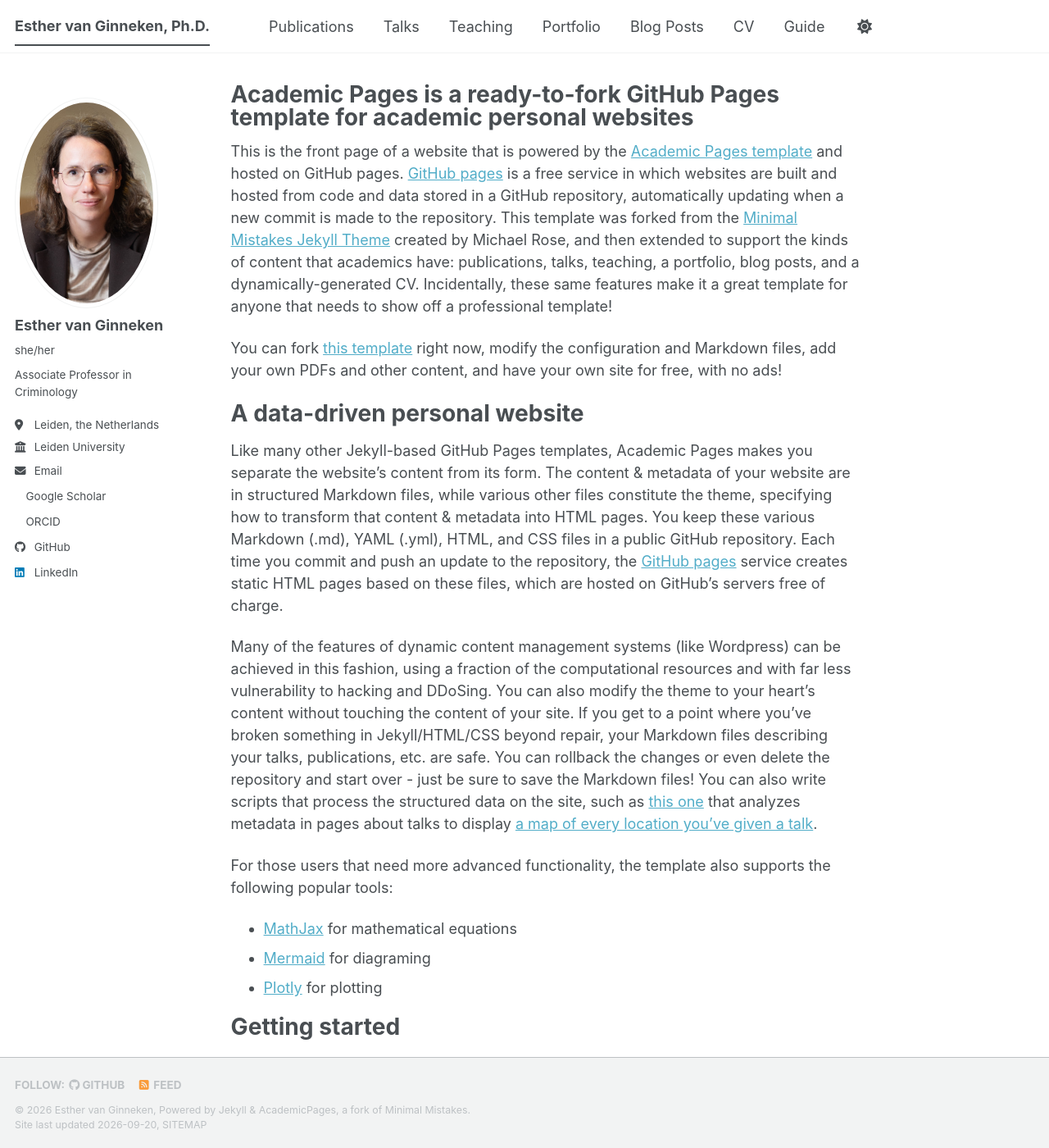
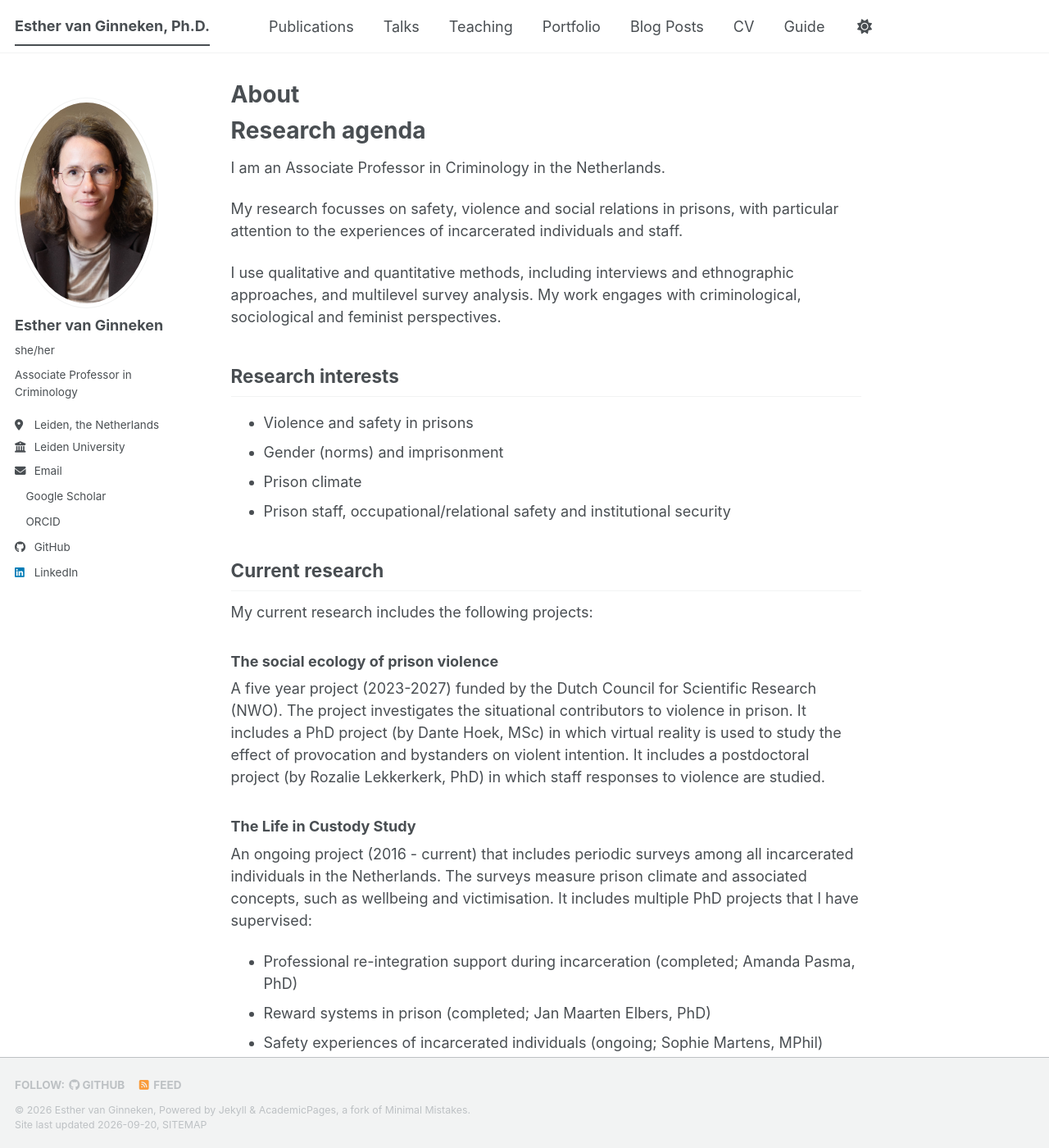
Before and after one commit to EsthervanGinneken/EsthervanGinneken.github.io, a Jekyll site: the page built from _pages/about.md, in a window 1280 px wide and 1400 px high. Shown: the whole window at 82% size. Built offline with Jekyll 4.4.1, drawn with Linux system fonts in a browser that asks for light colours; a style sheet for code colours, icons or effects is not loaded; some of the changed text lies outside the part shown.

Commit message:
Revise About page content and title
Updated the 'About' page to reflect personal information and research interests.

```diff
--- a/_pages/about.md
+++ b/_pages/about.md
@@ -1,56 +1,49 @@
 ---
 permalink: /
-title: "Academic Pages is a ready-to-fork GitHub Pages template for academic personal websites"
+title: "About"
 author_profile: true
 redirect_from:
   - /about/
   - /about.html
 ---
 
-This is the front page of a website that is powered by the [Academic Pages template](https://github.com/academicpages/academicpages.github.io) and hosted on GitHub pages. [GitHub pages](https://pages.github.com) is a free service in which websites are built and hosted from code and data stored in a GitHub repository, automatically updating when a new commit is made to the repository. This template was forked from the [Minimal Mistakes Jekyll Theme](https://mmistakes.github.io/minimal-mistakes/) created by Michael Rose, and then extended to support the kinds of content that academics have: publications, talks, teaching, a portfolio, blog posts, and a dynamically-generated CV. Incidentally, these same features make it a great template for anyone that needs to show off a professional template!
+# Research agenda
 
- You can fork [this template](https://github.com/academicpages/academicpages.github.io) right now, modify the configuration and Markdown files, add your own PDFs and other content, and have your own site for free, with no ads!
+I am an Associate Professor in Criminology in the Netherlands.
 
-A data-driven personal website
-======
-Like many other Jekyll-based GitHub Pages templates, Academic Pages makes you separate the website's content from its form. The content & metadata of your website are in structured Markdown files, while various other files constitute the theme, specifying how to transform that content & metadata into HTML pages. You keep these various Markdown (.md), YAML (.yml), HTML, and CSS files in a public GitHub repository. Each time you commit and push an update to the repository, the [GitHub pages](https://pages.github.com/) service creates static HTML pages based on these files, which are hosted on GitHub's servers free of charge.
+My research focusses on safety, violence and social relations in prisons, with particular attention to the experiences of incarcerated individuals and staff.
 
-Many of the features of dynamic content management systems (like Wordpress) can be achieved in this fashion, using a fraction of the computational resources and with far less vulnerability to hacking and DDoSing. You can also modify the theme to your heart's content without touching the content of your site. If you get to a point where you've broken something in Jekyll/HTML/CSS beyond repair, your Markdown files describing your talks, publications, etc. are safe. You can rollback the changes or even delete the repository and start over - just be sure to save the Markdown files! You can also write scripts that process the structured data on the site, such as [this one](https://github.com/academicpages/academicpages.github.io/blob/master/talkmap.ipynb) that analyzes metadata in pages about talks to display [a map of every location you've given a talk](https://academicpages.github.io/talkmap.html).
+I use qualitative and quantitative methods, including interviews and ethnographic approaches, and multilevel survey analysis.
+My work engages with criminological, sociological and feminist perspectives.
 
-For those users that need more advanced functionality, the template also supports the following popular tools:
-- [MathJax](https://www.mathjax.org/) for mathematical equations
-- [Mermaid](https://mermaid.js.org/) for diagraming
-- [Plotly](https://plotly.com/javascript/) for plotting
+## Research interests
 
-Getting started
-======
-1. Register a GitHub account if you don't have one and confirm your e-mail (required!)
-1. Fork [this template](https://github.com/academicpages/academicpages.github.io) by clicking the "Use this template" button in the top right.
-1. Go to the repository's settings (rightmost item in the tabs that start with "Code", should be below "Unwatch"). Rename the repository "[your GitHub username].github.io", which will also be your website's URL.
-1. Set site-wide configuration and create content & metadata (see below -- also see [this set of diffs](https://archive.is/3TPas) showing what files were changed to set up [an example site](https://getorg-testacct.github.io) for a user with the username "getorg-testacct")
-1. Upload any files (like PDFs, .zip files, etc.) to the files/ directory. They will appear at https://[your GitHub username].github.io/files/example.pdf.
-1. Check status by going to the repository settings, in the "GitHub pages" section
+- Violence and safety in prisons
+- Gender (norms) and imprisonment
+- Prison climate
+- Prison staff, occupational/relational safety and institutional security
 
-Site-wide configuration
-------
-The main configuration file for the site is in the base directory in [_config.yml](https://github.com/academicpages/academicpages.github.io/blob/master/_config.yml), which defines the content in the sidebars and other site-wide features. You will need to replace the default variables with ones about yourself and your site's github repository. The configuration file for the top menu is in [_data/navigation.yml](https://github.com/academicpages/academicpages.github.io/blob/master/_data/navigation.yml). For example, if you don't have a portfolio or blog posts, you can remove those items from that navigation.yml file to remove them from the header.
+## Current research
 
-Create content & metadata
-------
-For site content, there is one Markdown file for each type of content, which are stored in directories like _publications, _talks, _posts, _teaching, or _pages. For example, each talk is a Markdown file in the [_talks directory](https://github.com/academicpages/academicpages.github.io/tree/master/_talks). At the top of each Markdown file is structured data in YAML about the talk, which the theme will parse to do lots of cool stuff. The same structured data about a talk is used to generate the list of talks on the [Talks page](https://academicpages.github.io/talks), each [individual page](https://academicpages.github.io/talks/2012-03-01-talk-1) for specific talks, the talks section for the [CV page](https://academicpages.github.io/cv), and the [map of places you've given a talk](https://academicpages.github.io/talkmap.html) (if you run this [python file](https://github.com/academicpages/academicpages.github.io/blob/master/talkmap.py) or [Jupyter notebook](https://github.com/academicpages/academicpages.github.io/blob/master/talkmap.ipynb), which creates the HTML for the map based on the contents of the _talks directory).
+My current research includes the following projects:
 
-**Markdown generator**
+### The social ecology of prison violence
 
-The repository includes [a set of Jupyter notebooks](https://github.com/academicpages/academicpages.github.io/tree/master/markdown_generator
-) that converts a CSV containing structured data about talks or presentations into individual Markdown files that will be properly formatted for the Academic Pages template. The sample CSVs in that directory are the ones I used to create my own personal website at stuartgeiger.com. My usual workflow is that I keep a spreadsheet of my publications and talks, then run the code in these notebooks to generate the Markdown files, then commit and push them to the GitHub repository.
+A five year project (2023-2027) funded by the Dutch Council for Scientific Research (NWO).
+The project investigates the situational contributors to violence in prison.
+It includes a PhD project (by Dante Hoek, MSc) in which virtual reality is used to study the effect of provocation and bystanders on violent intention.
+It includes a postdoctoral project (by Rozalie Lekkerkerk, PhD) in which staff responses to violence are studied.
 
-How to edit your site's GitHub repository
-------
-Many people use a git client to create files on their local computer and then push them to GitHub's servers. If you are not familiar with git, you can directly edit these configuration and Markdown files directly in the github.com interface. Navigate to a file (like [this one](https://github.com/academicpages/academicpages.github.io/blob/master/_talks/2012-03-01-talk-1.md) and click the pencil icon in the top right of the content preview (to the right of the "Raw | Blame | History" buttons). You can delete a file by clicking the trashcan icon to the right of the pencil icon. You can also create new files or upload files by navigating to a directory and clicking the "Create new file" or "Upload files" buttons.
+### The Life in Custody Study
 
-Example: editing a Markdown file for a talk
-![Editing a Markdown file for a talk](/images/editing-talk.png)
+An ongoing project (2016 - current) that includes periodic surveys among all incarcerated individuals in the Netherlands.
+The surveys measure prison climate and associated concepts, such as wellbeing and victimisation.
+It includes multiple PhD projects that I have supervised:
+- Professional re-integration support during incarceration (completed; Amanda Pasma, PhD)
+- Reward systems in prison (completed; Jan Maarten Elbers, PhD)
+- Safety experiences of incarcerated individuals (ongoing; Sophie Martens, MPhil)
 
-For more info
-------
-More info about configuring Academic Pages can be found in [the guide](https://academicpages.github.io/markdown/), the [growing wiki](https://github.com/academicpages/academicpages.github.io/wiki), and you can always [ask a question on GitHub](https://github.com/academicpages/academicpages.github.io/discussions). The [guides for the Minimal Mistakes theme](https://mmistakes.github.io/minimal-mistakes/docs/configuration/) (which this theme was forked from) might also be helpful.
+### A gender-binary prison system
+
+A four-year project (2025-2029) on safety, gender and sexuality in prisons.
+The project includes a PhD project (by Yara Abbing, MA).
```
